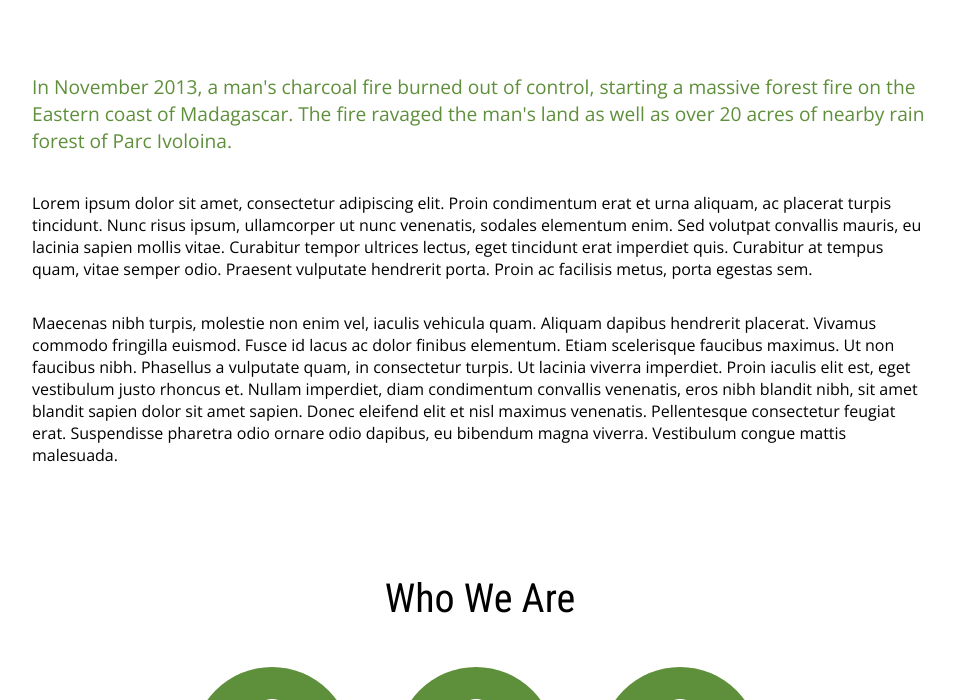
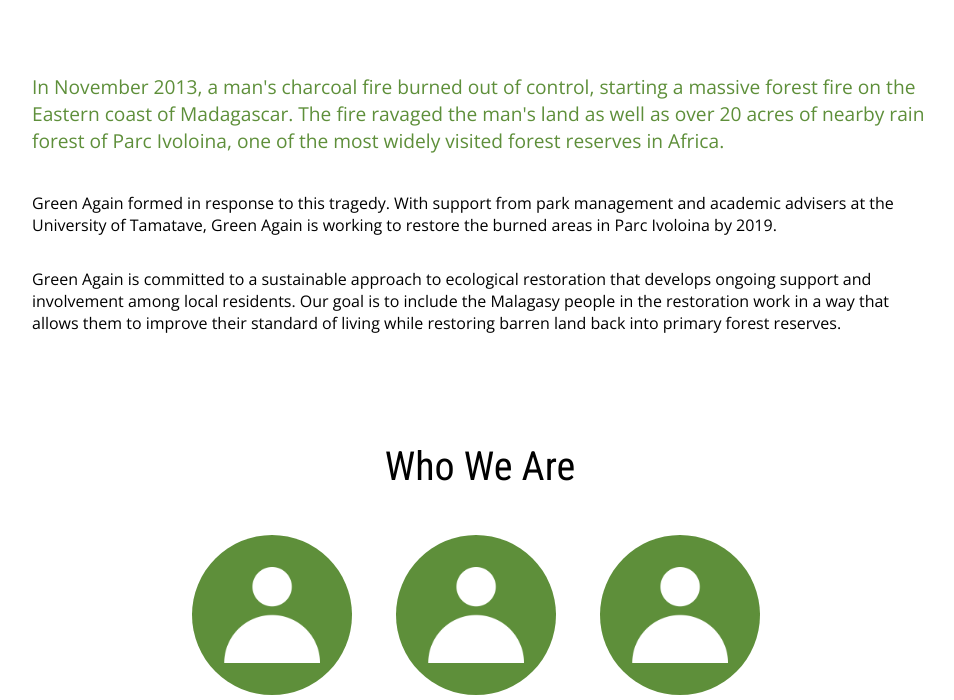
Before and after one commit to josh-mutian/green-again-website, a PHP site: page /about in a window 1280 px wide. Shown: the part 404-1104 px from the top of the page, without its empty margins (160-1114 px from the left). Run offline with PHP 8.4, Linux system fonts and the light colour scheme.

Commit message:
trying to push work try 2

```diff
--- a/about/index.php
+++ b/about/index.php
@@ -27,9 +27,9 @@
     </div>
 
     <div class='section-container first-sec'>
-        <p class='accent-size' style='color: #5E8F3A'>In November 2013, a man's charcoal fire burned out of control, starting a massive forest fire on the Eastern coast of Madagascar. The fire ravaged the man's land as well as over 20 acres of nearby rain forest of Parc Ivoloina.</p>
-        <p>Lorem ipsum dolor sit amet, consectetur adipiscing elit. Proin condimentum erat et urna aliquam, ac placerat turpis tincidunt. Nunc risus ipsum, ullamcorper ut nunc venenatis, sodales elementum enim. Sed volutpat convallis mauris, eu lacinia sapien mollis vitae. Curabitur tempor ultrices lectus, eget tincidunt erat imperdiet quis. Curabitur at tempus quam, vitae semper odio. Praesent vulputate hendrerit porta. Proin ac facilisis metus, porta egestas sem.</p>
-        <p>Maecenas nibh turpis, molestie non enim vel, iaculis vehicula quam. Aliquam dapibus hendrerit placerat. Vivamus commodo fringilla euismod. Fusce id lacus ac dolor finibus elementum. Etiam scelerisque faucibus maximus. Ut non faucibus nibh. Phasellus a vulputate quam, in consectetur turpis. Ut lacinia viverra imperdiet. Proin iaculis elit est, eget vestibulum justo rhoncus et. Nullam imperdiet, diam condimentum convallis venenatis, eros nibh blandit nibh, sit amet blandit sapien dolor sit amet sapien. Donec eleifend elit et nisl maximus venenatis. Pellentesque consectetur feugiat erat. Suspendisse pharetra odio ornare odio dapibus, eu bibendum magna viverra. Vestibulum congue mattis malesuada.</p>
+        <p class='accent-size' style='color: #5E8F3A'>In November 2013, a man's charcoal fire burned out of control, starting a massive forest fire on the Eastern coast of Madagascar. The fire ravaged the man's land as well as over 20 acres of nearby rain forest of Parc Ivoloina, one of the most widely visited forest reserves in Africa.</p>
+        <p>Green Again formed in response to this tragedy.  With support from park management and academic advisers at the University of Tamatave, Green Again is working to restore the burned areas in Parc Ivoloina by 2019.</p>
+        <p>Green Again is committed to a sustainable approach to ecological restoration that develops ongoing support and involvement among local residents.  Our goal is to include the Malagasy people in the restoration work in a way that allows them to improve their standard of living while restoring barren land back into primary forest reserves.</p>
     </div>
 
     <div class='section-container'>
```
